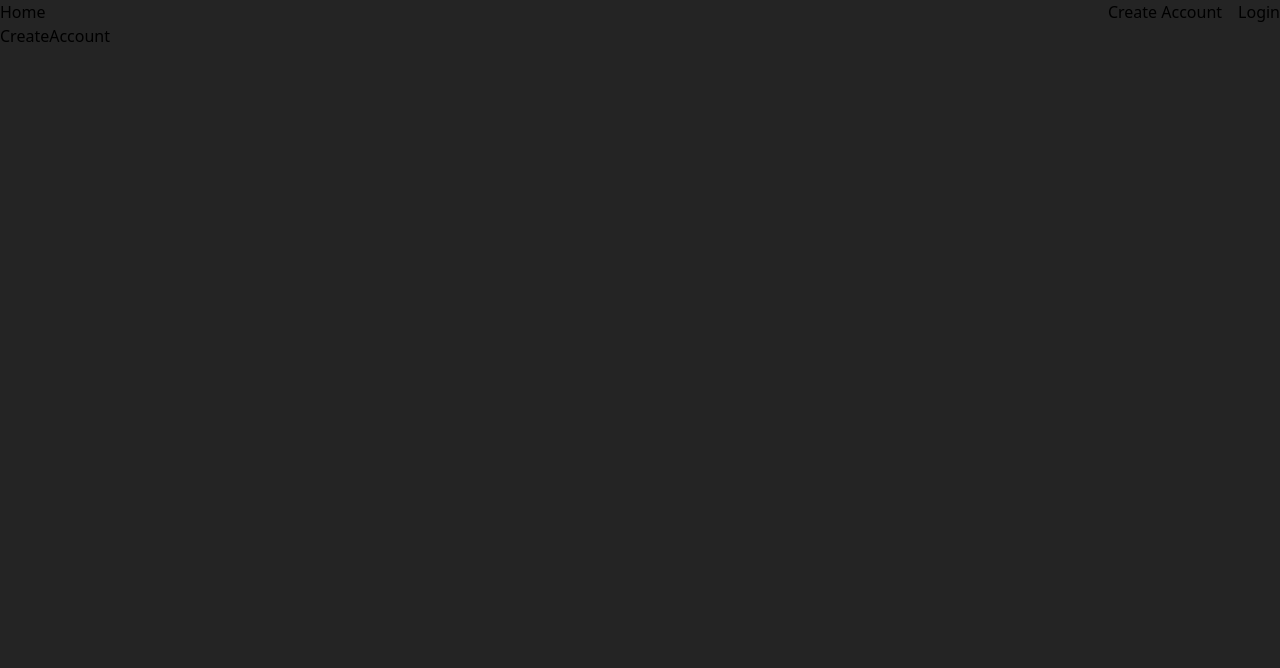
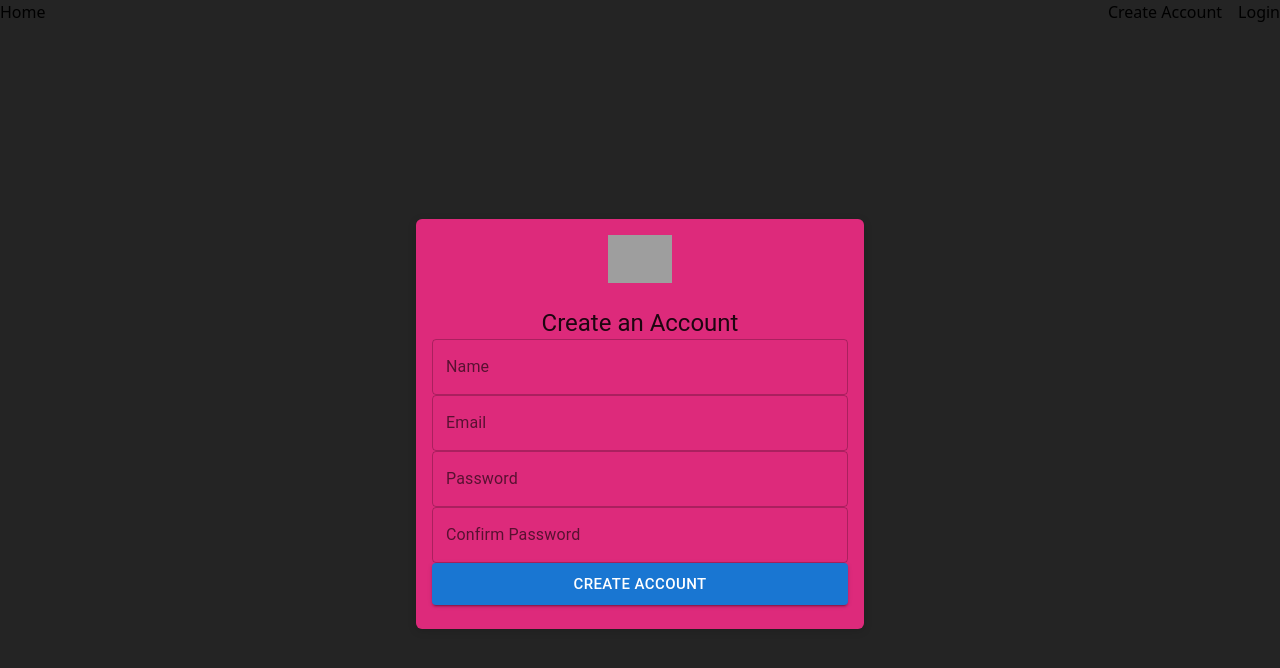
Before and after one commit to 1ShoukR/Spindle, a React (Vite) app: page /create-account in a window 1280 px wide. Shown: the top 668 px of the page. Built offline with nearby package versions, Linux system fonts and the light colour scheme; grey boxes are pictures that could not be loaded.

Commit message:
created basic sign in component for testing

```diff
--- a/src/components/CreateAccount.jsx
+++ b/src/components/CreateAccount.jsx
@@ -1,9 +1,43 @@
-import React from 'react'
+import React from 'react';
+import theme from '../constants/theme';
+import { Card, CardContent, Typography, TextField, Button } from '@mui/material';
 
 const CreateAccount = () => {
-  return (
-    <div>CreateAccount</div>
-  )
-}
+	return (
+		<div className="flex justify-center items-center min-h-screen">
+			<div className="w-full px-4">
+				<Card
+					style={{
+						backgroundColor: theme.palette.primary.main,
+						boxShadow: '0px 2px 8px rgba(0, 0, 0, 0.15)',
+						borderRadius: '0.375rem',
+					}}
+					className="shadow-lg mx-auto max-w-md">
+					<CardContent>
+						<div className="flex justify-center mb-6">
+							<img
+								src="/path/to/your/logo.png" // Replace with your logo image path
+								alt="Logo"
+								className="h-12"
+							/>
+						</div>
+						<Typography variant="h5" align="center" className="mb-6">
+							Create an Account
+						</Typography>
+						<form>
+							<TextField id="name" label="Name" variant="outlined" fullWidth className="mb-4" />
+							<TextField id="email" label="Email" variant="outlined" fullWidth className="mb-4" />
+							<TextField id="password" label="Password" variant="outlined" fullWidth className="mb-4" />
+							<TextField id="confirm-password" label="Confirm Password" variant="outlined" fullWidth className="mb-4" />
+							<Button variant="contained" color="primary" fullWidth size="large">
+								Create Account
+							</Button>
+						</form>
+					</CardContent>
+				</Card>
+			</div>
+		</div>
+	);
+};
 
-export default CreateAccount
+export default CreateAccount;
```
